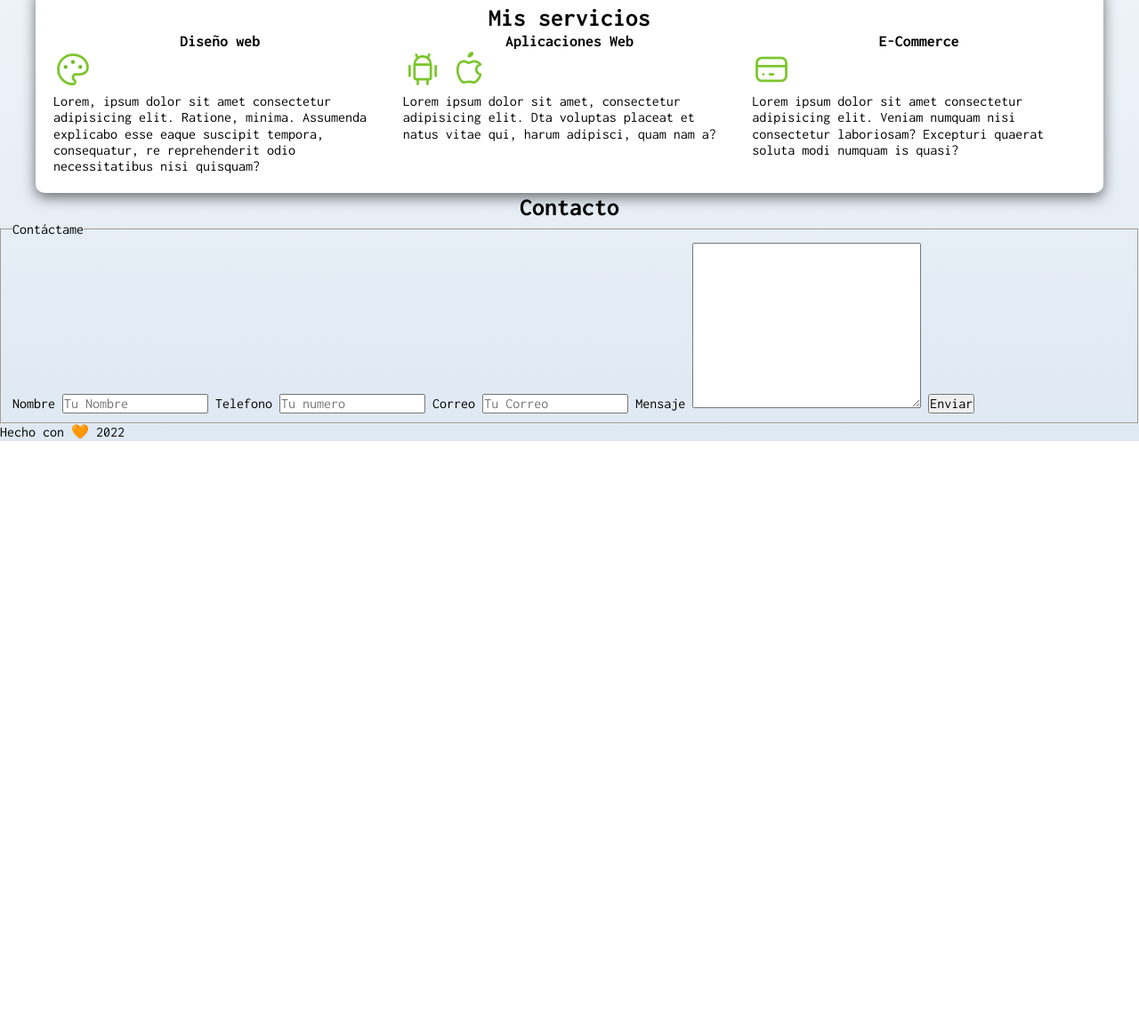
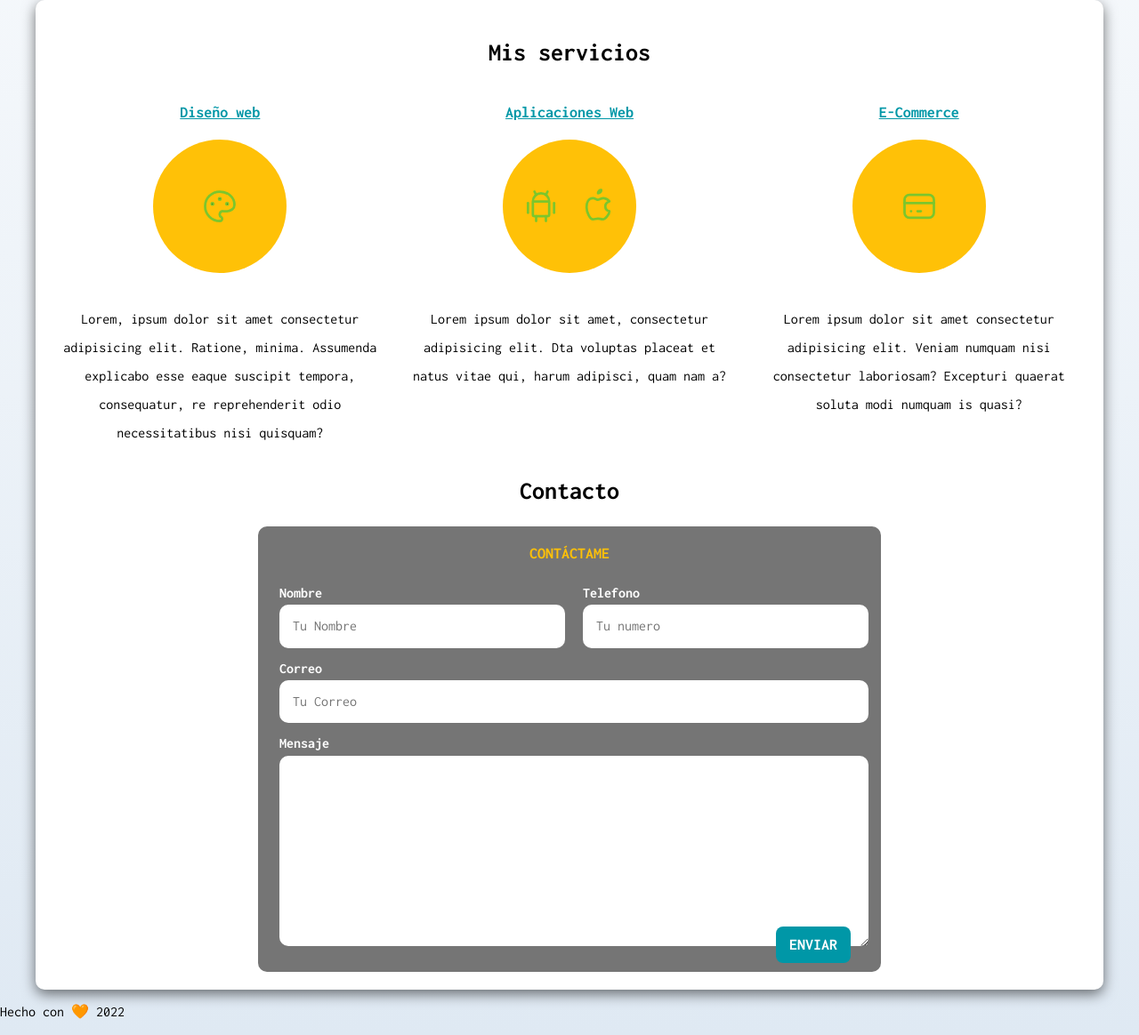
Before and after one commit to Javicot/Proyectos-Udemy-Sitio-Freelancer, a plain HTML site: page index.html in a window 1280 px wide. Shown: the part 604-1768 px from the top of the page at 89% size. Before the commit the page ends 1100 px from the top, so only its background shows below. Drawn offline with nearby package versions, Linux system fonts and the light colour scheme.

Commit message:
Form finished

```diff
--- a/CSS/styles.css
+++ b/CSS/styles.css
@@ -21,13 +21,13 @@ html {
 *:before,
 *:after {
   box-sizing: inherit;
-  margin: 0;
-  padding: 0;
 }
 body {
   font-size: 16px;
   font-family: var(--body-font);
   background-image: linear-gradient(to top, #dfe9f3 0%, var(--blanco) 100%);
+  margin: 0;
+  padding: 0;
 }
 h1 {
   font-size: 3.8rem;
@@ -129,9 +129,16 @@ a {
   text-transform: uppercase;
   font-weight: bold;
   font-size: 1.8rem;
+  border: none;
+  cursor: pointer;
+}
+.button:hover {
+  background-color: var(--primario);
+  color: var(--oscuro);
 }
 
 /* ================================= */
+
 .servicios {
   display: grid;
   /* grid-template-columns: repeat(3, 1fr);
@@ -139,7 +146,88 @@ a {
   grid: 1fr / repeat(3, 1fr);
   column-gap: 1.8rem;
 }
+.servicio {
+  display: flex;
+  flex-direction: column;
+  align-items: center;
+}
+.servicio .iconn {
+  width: 15rem;
+  height: 15rem;
+  background-color: var(--primario);
+  border-radius: 50%;
+  display: flex;
+  align-items: center;
+  justify-content: space-evenly;
+  margin-bottom: 2rem;
+}
+.servicio h3 {
+  color: var(--secundario);
+  font-weight: bold;
+  margin-bottom: 2rem;
+  text-decoration: underline;
+}
+.servicio p {
+  line-height: 2;
+  text-align: center;
+  margin-bottom: 1rem;
+}
 
+/*======================Formulario */
+.formulario {
+  background-color: var(--gris);
+  width: min(70rem, 100%);
+  margin: 0 auto;
+  border-radius: 1rem;
+}
+.formulario fieldset {
+  border: none;
+}
+.formulario legend {
+  text-align: center;
+  font-size: 1.8rem;
+  text-transform: uppercase;
+  font-weight: bold;
+  margin-bottom: 2rem;
+  /* margin-top: 2rem; */
+  padding-top: 2rem;
+  color: var(--primario);
+  display: inline-block;
+}
+.contenedorCampos {
+  display: grid;
+  grid-template-columns: repeat(2, 1fr);
+  grid-template-rows: auto auto 20rem;
+  column-gap: 1rem;
+}
+.campo:nth-child(3),
+.campo:nth-child(4) {
+  grid-column: 1 / 3;
+}
+
+.campo {
+  margin-left: 1rem;
+}
+.campo label {
+  color: var(--blanco);
+  font-weight: bold;
+  margin-bottom: 0.4rem;
+  display: block;
+}
+.campo input {
+  margin-bottom: 1.4rem;
+}
+.inputText {
+  width: 100%;
+  padding: 1.5rem;
+  border: none;
+  border-radius: 1rem;
+}
+.ctnrBttn {
+  display: flex;
+  justify-content: flex-end;
+  margin-right: 2rem;
+}
 /** ==================== MQ OF NAVBAR ==================== */
 @media (max-width: 534px) {
   .navMain ul {
@@ -176,4 +264,7 @@ a {
     display: flex;
     flex-direction: column;
   }
+  .contenedor {
+    max-width: 47rem;
+  }
 }
--- a/index.html
+++ b/index.html
@@ -60,8 +60,10 @@
 
     <div class="servicios">
       <!-- ==================== Seccion 1 -->
-      <section>
+      <section class="servicio">
         <h3>Diseño web</h3>
+
+        <div class="iconn">
           <svg xmlns="http://www.w3.org/2000/svg" class="icon icon-tabler icon-tabler-palette" width="44" height="44"
             viewBox="0 0 24 24" stroke-width="1.5" stroke="#7bc62d" fill="none" stroke-linecap="round"
             stroke-linejoin="round">
@@ -72,6 +74,7 @@
             <circle cx="12" cy="7.5" r=".5" fill="currentColor" />
             <circle cx="16.5" cy="10.5" r=".5" fill="currentColor" />
           </svg>
+        </div>
 
         <p>Lorem, ipsum dolor sit amet consectetur adipisicing elit. Ratione, minima. Assumenda explicabo esse eaque
           suscipit
@@ -79,8 +82,10 @@
       </section>
 
       <!-- ==================== Seccion 2 -->
-      <section>
+      <section class="servicio">
         <h3>Aplicaciones Web</h3>
+        <div class="iconn">
+
           <svg xmlns="http://www.w3.org/2000/svg" class="icon icon-tabler icon-tabler-brand-android" width="44"
             height="44" viewBox="0 0 24 24" stroke-width="1.5" stroke="#7bc62d" fill="none" stroke-linecap="round"
             stroke-linejoin="round">
@@ -93,14 +98,15 @@
             <line x1="9" y1="18" x2="9" y2="21" />
             <line x1="15" y1="18" x2="15" y2="21" />
           </svg>
-        <svg xmlns="http://www.w3.org/2000/svg" class="icon icon-tabler icon-tabler-brand-apple" width="44" height="44"
-          viewBox="0 0 24 24" stroke-width="1.5" stroke="#7bc62d" fill="none" stroke-linecap="round"
+          <svg xmlns="http://www.w3.org/2000/svg" class="icon icon-tabler icon-tabler-brand-apple" width="44"
+            height="44" viewBox="0 0 24 24" stroke-width="1.5" stroke="#7bc62d" fill="none" stroke-linecap="round"
             stroke-linejoin="round">
             <path stroke="none" d="M0 0h24v24H0z" fill="none" />
             <path
               d="M9 7c-3 0 -4 3 -4 5.5c0 3 2 7.5 4 7.5c1.088 -.046 1.679 -.5 3 -.5c1.312 0 1.5 .5 3 .5s4 -3 4 -5c-.028 -.01 -2.472 -.403 -2.5 -3c-.019 -2.17 2.416 -2.954 2.5 -3c-1.023 -1.492 -2.951 -1.963 -3.5 -2c-1.433 -.111 -2.83 1 -3.5 1c-.68 0 -1.9 -1 -3 -1z" />
             <path d="M12 4a2 2 0 0 0 2 -2a2 2 0 0 0 -2 2" />
           </svg>
+        </div>
 
         <p>Lorem ipsum dolor sit amet, consectetur adipisicing elit. Dta voluptas placeat et natus vitae qui, harum
           adipisci,
@@ -108,10 +114,12 @@
       </section>
 
       <!--==================== Seccion 3 -->
-      <section>
+      <section class="servicio">
         <h3>E-Commerce</h3>
-        <svg xmlns="http://www.w3.org/2000/svg" class="icon icon-tabler icon-tabler-credit-card" width="44" height="44"
-          viewBox="0 0 24 24" stroke-width="1.5" stroke="#7bc62d" fill="none" stroke-linecap="round"
+        <div class="iconn">
+
+          <svg xmlns="http://www.w3.org/2000/svg" class="icon icon-tabler icon-tabler-credit-card" width="44"
+            height="44" viewBox="0 0 24 24" stroke-width="1.5" stroke="#7bc62d" fill="none" stroke-linecap="round"
             stroke-linejoin="round">
             <path stroke="none" d="M0 0h24v24H0z" fill="none" />
             <rect x="3" y="5" width="18" height="14" rx="3" />
@@ -119,18 +127,53 @@
             <line x1="7" y1="15" x2="7.01" y2="15" />
             <line x1="11" y1="15" x2="13" y2="15" />
           </svg>
+        </div>
+
         <p>Lorem ipsum dolor sit amet consectetur adipisicing elit. Veniam numquam nisi consectetur laboriosam?
           Excepturi
           quaerat soluta modi numquam is quasi?</p>
       </section>
     </div>
-  </main>
 
     <!--*==================== Formulario ====================-->
     <section>
       <h2>Contacto</h2>
 
-    <form action="">
+      <form class="formulario">
+        <fieldset>
+          <legend>Contáctame</legend>
+
+          <div class="contenedorCampos">
+
+            <div class="campo">
+              <label for="">Nombre</label>
+              <input type="text" class="inputText" placeholder="Tu Nombre">
+            </div>
+
+            <div class="campo">
+              <label for="">Telefono</label>
+              <input type="number" class="inputText" placeholder="Tu numero">
+            </div>
+
+            <div class="campo">
+              <label for="">Correo</label>
+              <input type="email" class="inputText" placeholder="Tu Correo">
+            </div>
+
+            <div class="campo">
+              <label for="">Mensaje</label>
+              <textarea class="inputText" name="" id="" cols="30" rows="10"></textarea>
+            </div>
+
+          </div>
+
+          <div class="ctnrBttn">
+            <input class="button" type="submit" value="Enviar">
+          </div>
+        </fieldset>
+      </form>
+      <!--*Lineas para comparar con los formularios de platzi  -->
+      <!-- <form action="">
         <fieldset class="x">
           <legend>Contáctame</legend>
           <label for="">Nombre</label>
@@ -144,8 +187,9 @@
 
           <input type="submit" value="Enviar">
         </fieldset>
-    </form>
+      </form> -->
     </section>
+  </main>
 
   <!--*==================== Footer ====================-->
   <footer>
```
Lines whose indentation alone changed are shown as unchanged.
